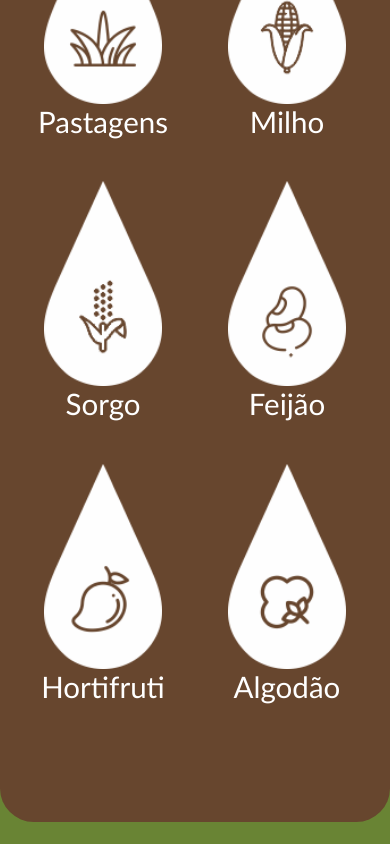
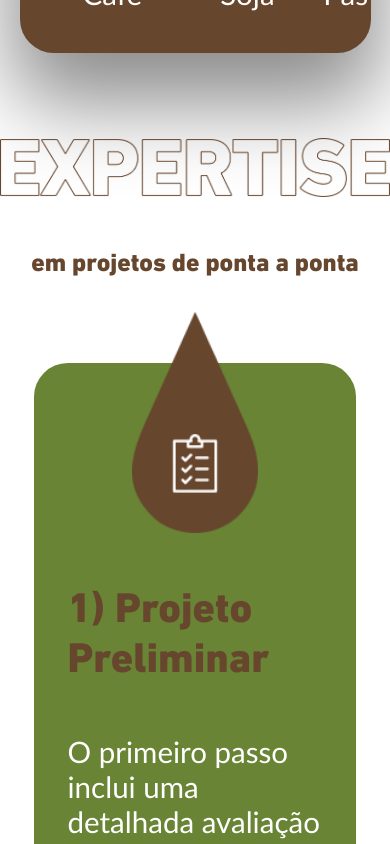
Before and after one commit to rachzy/agrocafe, a React (Vite) app: page / in a window 390 px wide. Shown: the part 2720-3564 px from the top of the page. Built offline with nearby package versions, Linux system fonts and the light colour scheme.

Commit message:
cria expertise section

```diff
--- a/src/App.tsx
+++ b/src/App.tsx
@@ -8,6 +8,7 @@ import Slide1 from "./assets/imagens/sliders/slider1.jpg";
 import Slide2 from "./assets/imagens/sliders/slider2.jpg";
 import Slide3 from "./assets/imagens/sliders/slider3.jpg";
 import Slide4 from "./assets/imagens/sliders/slider4.jpg";
+import Expertise from "./sections/Expertise";
 
 const App = () => {
   const slides = [Slide1, Slide2, Slide3, Slide4];
@@ -16,6 +17,7 @@ const App = () => {
       <Header />
       <Slider images={slides} floatingDots />
       <Descricao />
+      <Expertise />
       <FAQ />
       <Contact />
     </main>
--- a/src/components/CulturaBox/CulturaBox.css
+++ b/src/components/CulturaBox/CulturaBox.css
@@ -11,6 +11,7 @@ div.cultura-box {
 
 div.cultura-box img {
   width: 14vh;
+  margin-block: 1vh;
 }
 
 div.cultura-box p {
--- /dev/null
+++ b/src/components/PassoBox/PassoBox.css
@@ -0,0 +1,23 @@
+div.passo-box {
+  display: flex;
+  flex-direction: column;
+
+  padding: 4vh;
+  padding-bottom: 10vh;
+
+  margin-inline: 4vh;
+  border-radius: 4vh;
+
+  flex: 1;
+}
+
+div.passo-box img {
+  margin-top: -10vh;
+  align-self: center;
+  width: 15vh;
+}
+
+div.passo-box h1 {
+  text-align: start;
+  font-size: 5vh;
+}
--- /dev/null
+++ b/src/components/PassoBox/index.tsx
@@ -0,0 +1,22 @@
+import React from "react";
+import "./PassoBox.css";
+
+import Titulo from "../Titulo";
+
+export interface IPasso {
+  titulo: string;
+  descricao: string;
+  icone: string;
+}
+
+const PassoBox: React.FC<IPasso> = ({ titulo, descricao, icone }) => {
+  return (
+    <div className="passo-box verde background">
+      <img className="passo-icone" src={icone} alt={titulo} />
+      <Titulo>{titulo}</Titulo>
+      <p>{descricao}</p>
+    </div>
+  );
+};
+
+export default PassoBox;
--- a/src/index.css
+++ b/src/index.css
@@ -13,6 +13,26 @@ body,
 :root {
   overflow-x: hidden;
   width: 100vw;
+}
+
+/* SCROLL-BAR */
+
+::-webkit-scrollbar-track {
+  -webkit-box-shadow: inset 0 0 6px rgba(0, 0, 0, 0.3);
+  border-radius: 2vh;
+  background-color: #f5f5f5;
+}
+
+::-webkit-scrollbar {
+  width: 1vh;
+  height: 1vh;
+  background-color: #f5f5f5;
+}
+
+::-webkit-scrollbar-thumb {
+  border-radius: 2vh;
+  -webkit-box-shadow: inset 0 0 6px rgb(0, 0, 0);
+  background-color: #555;
 }
 
 a {
--- a/src/sections/Descricao/Descricao.css
+++ b/src/sections/Descricao/Descricao.css
@@ -3,9 +3,6 @@ section.desc-section {
   flex-direction: column;
 
   width: 100vw;
-  height: 120vh;
-
-  padding-top: 15vh;
 }
 
 /* MAIN-CONTENT-WRAPPER */
@@ -14,10 +11,11 @@ section.desc-section div.main-content-wrapper {
   display: flex;
   flex-direction: row;
 
-  min-height: fit-content;
+  padding-block: 15vh 35vh;
 
   justify-content: center;
-  height: 70%;
+
+  height: 80vh;
 }
 
 /* CONTENT-WRAPPER */
@@ -27,8 +25,7 @@ section.desc-section div.content-wrapper {
   flex-direction: column;
 
   width: 40%;
-  height: 100%;
-  overflow: hidden;
+  min-height: 100%;
 }
 
 section.desc-section div.content-wrapper.justify {
@@ -51,22 +48,25 @@ section.desc-section div.content-wrapper h1 {
 
 section.desc-section div.content-wrapper p {
   color: white;
-  font-size: 4vh;
+  font-size: 3.5vmin;
 }
 
-@media screen and (max-width: 768px) {
+@media screen and (max-width: 920px) {
   section.desc-section {
     flex-direction: column;
-    height: fit-content;
   }
 
   section.desc-section div.main-content-wrapper {
     flex-direction: column;
+    height: fit-content;
+    padding-block: 15vh 10vh;
   }
 
   section.desc-section div.content-wrapper {
-    width: 100%;
+    width: 90%;
     height: fit-content;
+
+    margin: auto;
   }
 
   section.desc-section div.content-wrapper.justify {
@@ -101,6 +101,10 @@ div.culturas-wrapper {
   border-radius: 4vh;
 
   margin-block: 5vh;
+  margin-top: -25vh;
+
+  box-shadow: 0vh 5vh 10vh 1vh rgba(0, 0, 0, 0.459);
+  overflow: hidden;
 }
 
 div.culturas-wrapper p {
@@ -121,13 +125,29 @@ div.culturas-wrapper div.culturas-container {
   column-gap: 2vh;
   row-gap: 5vh;
 
+  padding: 2vh 4vh;
+
   width: 90%;
+
+  overflow-x: hidden;
 }
 
-@media screen and (max-width: 768px) {
+@media screen and (max-width: 920px) {
   div.culturas-wrapper {
-    width: 100%;
+    width: 90%;
+    margin: auto;
+    margin-top: 5vh;
   }
+
+  div.culturas-wrapper div.culturas-container {
+    flex-wrap: nowrap;
+    overflow-x: scroll;
+
+    justify-content: flex-start;
+
+    margin-block: 3vh;
+  }
+
   div.culturas-wrapper p {
     text-align: center;
   }
--- a/src/sections/Descricao/index.tsx
+++ b/src/sections/Descricao/index.tsx
@@ -65,8 +65,8 @@ const Descricao = () => {
     });
   }
   return (
-    <section className="desc-section verde background">
-      <div className="main-content-wrapper">
+    <section className="desc-section">
+      <div className="main-content-wrapper verde background">
         <div className="content-wrapper">
           <h1>
             Somos a AgroCafé, uma empresa que atua no agronegócio com mais de 15
--- /dev/null
+++ b/src/sections/Expertise/Expertise.css
@@ -0,0 +1,33 @@
+section.expertise-section {
+  margin-top: 10vh;
+}
+
+section.expertise-section div.expertise-passos-wrapper {
+  display: flex;
+  flex-wrap: wrap;
+
+  flex-grow: 1;
+
+  justify-content: space-around;
+
+  margin-block: 4vh;
+  row-gap: 8vh;
+}
+
+section.expertise-section div.expertise-passos-wrapper.mobile {
+  display: none;
+}
+
+@media screen and (max-width: 768px) {
+  section.expertise-section {
+    width: 100%;
+  }
+  section.expertise-section div.expertise-passos-wrapper {
+    flex-direction: column;
+    display: none;
+  }
+
+  section.expertise-section div.expertise-passos-wrapper.mobile {
+    display: flex;
+  }
+}
--- /dev/null
+++ b/src/sections/Expertise/index.tsx
@@ -0,0 +1,88 @@
+import React from "react";
+import "./Expertise.css";
+
+import LetreiroExpertise from "../../assets/imagens/expertise/palavra-expetise.png";
+import IconeProjetoPreliminar from "../../assets/imagens/expertise/icone-projeto-preliminar.png";
+import IconeExecucao from "../../assets/imagens/expertise/icone-execucao.png";
+import IconeProjetoDetalhado from "../../assets/imagens/expertise/icone-projeto-talhado.png";
+import IconeOperacao from "../../assets/imagens/expertise/icone-operacao.png";
+
+import Titulo from "../../components/Titulo";
+
+import PassoBox, { IPasso } from "../../components/PassoBox";
+
+const Expertise = () => {
+  const passos: IPasso[] = [
+    {
+      titulo: "1) Projeto Preliminar",
+      descricao: `O primeiro passo inclui uma detalhada
+            avaliação do seu projeto e de sua viabilidade
+            financeira. Examinaremos tudo, desde sua
+            tecnologia de preferência e necessidade de
+            mão de obra, até soluções de financiamento,
+            seguro e detalhes legais.`,
+      icone: IconeProjetoPreliminar,
+    },
+    {
+      titulo: "2)  Projeto Detalhado",
+      descricao: `O próximo passo é desenhar um plano
+      geral para o projeto - o fornecimento de
+      um sistema de suprimento de água e de
+      irrigação localizada, além de demais
+      equipamentos. Depois, usaremos nossos
+      15 anos de experiência em agronomia e
+      engenharia para condensar essas
+      ferramentas em uma estratégia sólida
+      e definida.`,
+      icone: IconeProjetoDetalhado,
+    },
+    {
+      titulo: "3) Execução",
+      descricao: `Após o aperfeiçoamento do plano geral, é
+      hora de colocá-lo em prática, com
+      gerenciamento local e remoto, que inclui
+      controle do orçamento e dos recursos
+      humanos. Dessa forma, podemos garantir
+      que o projeto será entregue como combinado.`,
+      icone: IconeExecucao,
+    },
+    {
+      titulo: "4) Operação e Manutenção",
+      descricao: `O sucesso do seu projeto dependerá,
+      principalmente, da qualidade do apoio
+      técnico e agrônomo, e da eficácia da
+      capacitação, anos após a sua implementação.
+      É por isso que personalizamos e
+      aperfeiçoamos nossos serviços nesta
+      etapa, da mesma forma que as anteriores,
+      para garantirmos um ótimo retorno sobre
+      o seu investimento`,
+      icone: IconeOperacao,
+    },
+  ];
+
+  function renderPassos(indexes: number[]) {
+    return passos.map((passo, index) => {
+      if (!indexes.includes(index)) return null;
+      return <PassoBox key={passo.titulo} {...passo} />;
+    });
+  }
+
+  return (
+    <section className="expertise-section">
+      <img
+        className="expertise-banner"
+        src={LetreiroExpertise}
+        alt="expertise agrocafe"
+      />
+      <Titulo>em projetos de ponta a ponta</Titulo>
+      <div className="expertise-passos-wrapper">{renderPassos([0, 2])}</div>
+      <div className="expertise-passos-wrapper">{renderPassos([1, 3])}</div>
+      <div className="expertise-passos-wrapper mobile">
+        {renderPassos([0, 1, 2, 3])}
+      </div>
+    </section>
+  );
+};
+
+export default Expertise;
```
